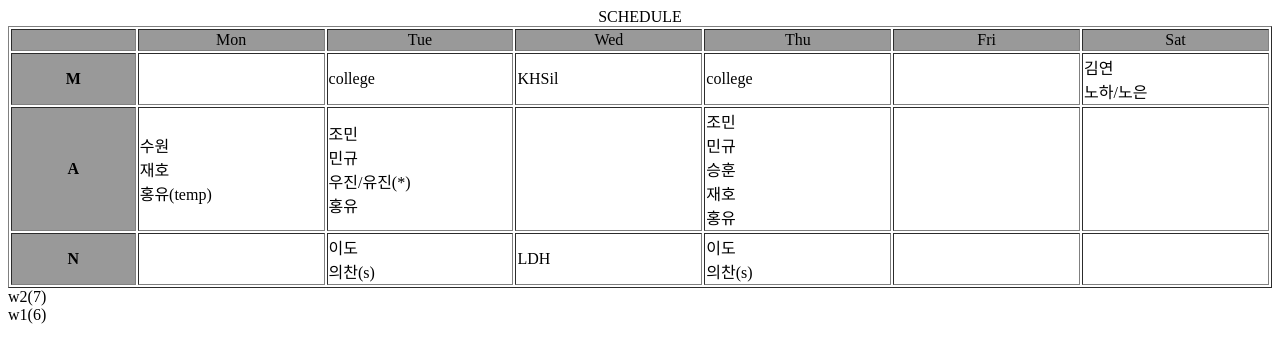
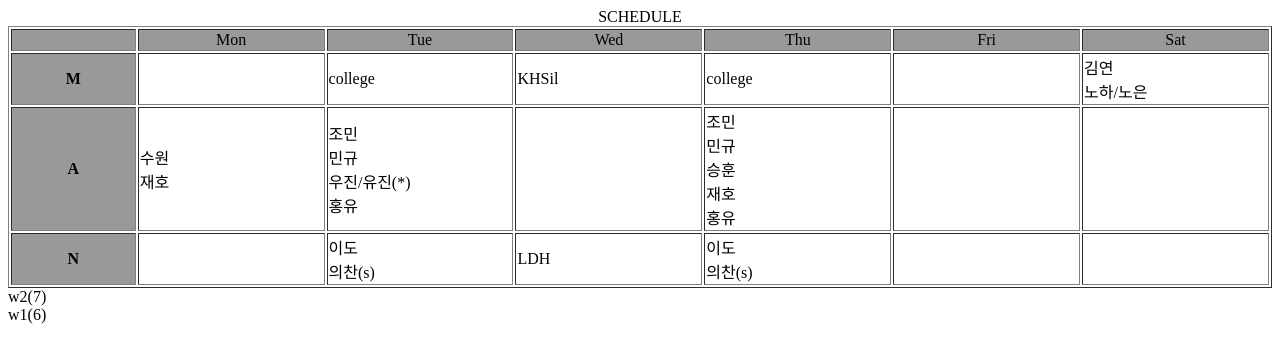
Before and after one commit to ksanagimotoko/schedule, a plain HTML site: page index.html in a window 1280 px wide. Drawn offline with Linux system fonts and the light colour scheme.

Commit message:
Update index.html

```diff
--- a/index.html
+++ b/index.html
@@ -56,7 +56,7 @@
 		<tr><!-- AFTERNOON -->
 			<th>A</th>
 
-			<td>수원<br/>재호<br>홍유(temp) </td> <!-- MONDAY -->
+			<td>수원<br/>재호<br></td> <!-- MONDAY -->
 			<td>조민<br/>민규<br/>우진/유진(*)<br>홍유</td>
 			<td> </td>
 			<td>조민<br/>민규<br/>승훈<br/>재호<br>홍유</td>
```
